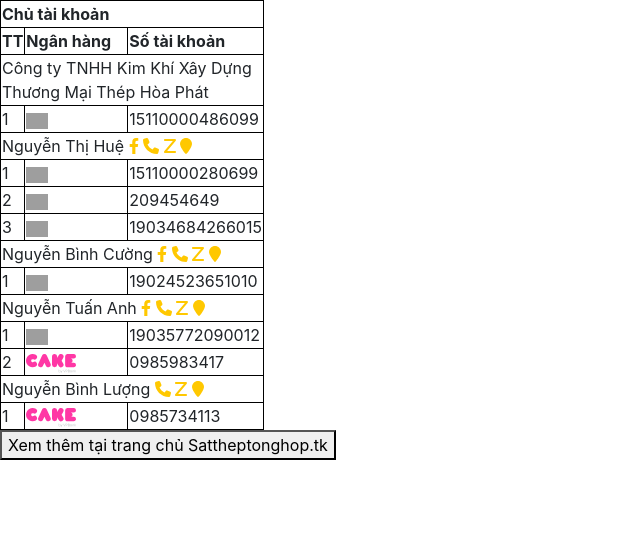
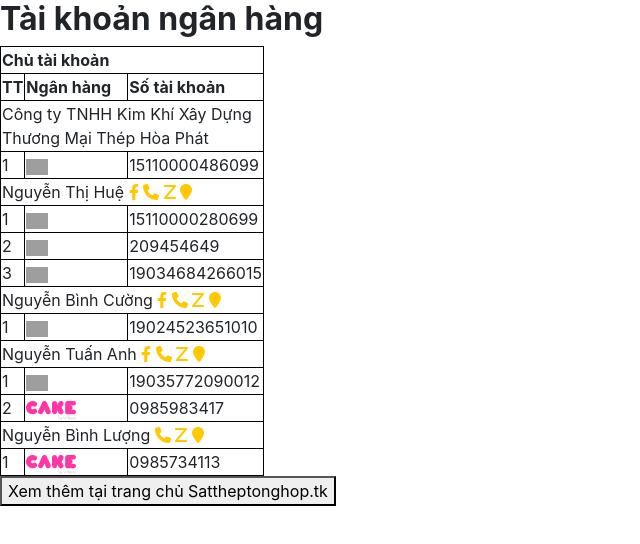
Before and after one commit to sattheptonghop/sattheptonghop.github.io, a plain HTML site: page index.html in a window 1280 px wide. Shown: the whole page, without its empty margins (0-640 px from the left). Drawn offline with Linux system fonts and the light colour scheme; grey boxes are pictures that could not be loaded.

Commit message:
Update index.html

```diff
--- a/index.html
+++ b/index.html
@@ -23,6 +23,7 @@
 </style>
 </Head>
 <Body>
+<h2>Tài khoản ngân hàng</h2>
 <table style="border: 1px solid black;">
   <tr>
     <th colspan="3">Chủ tài khoản</th>
```
